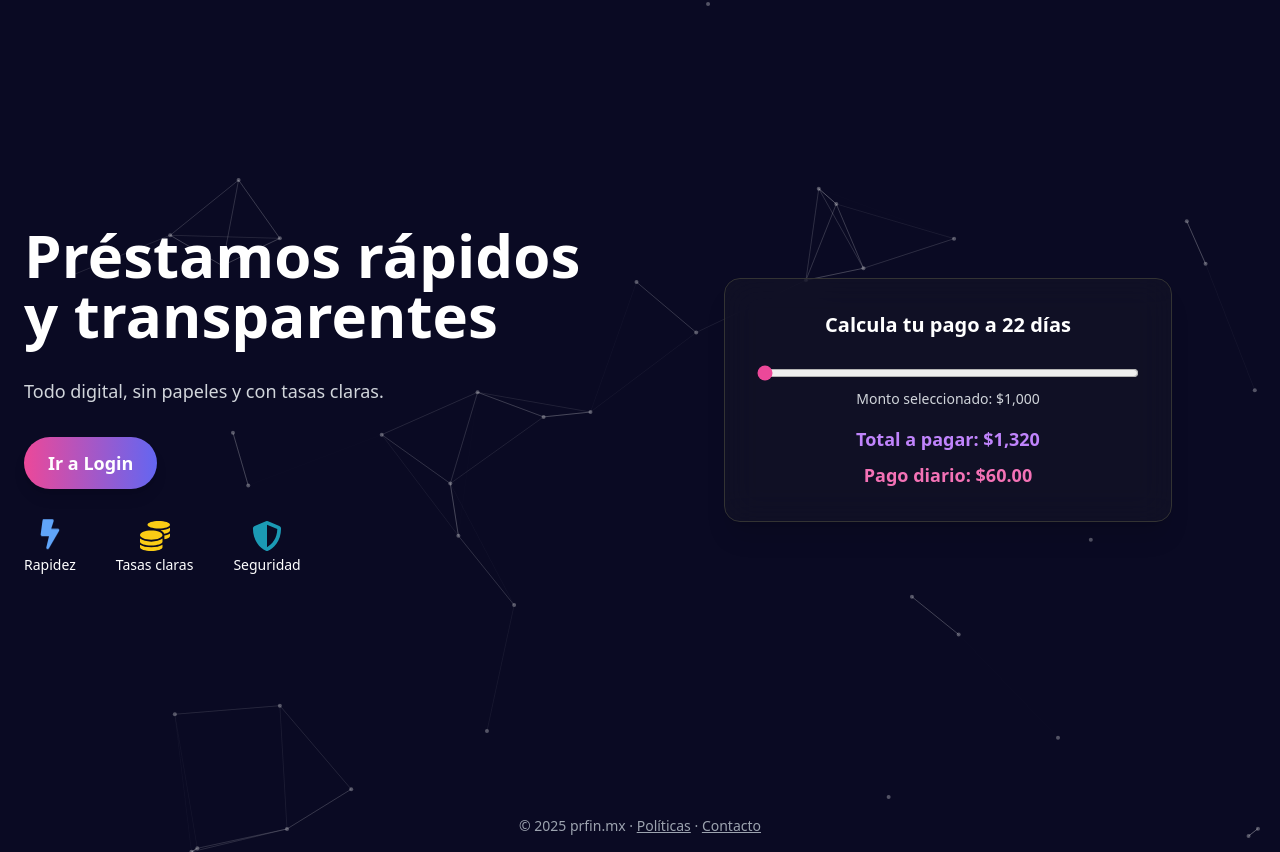
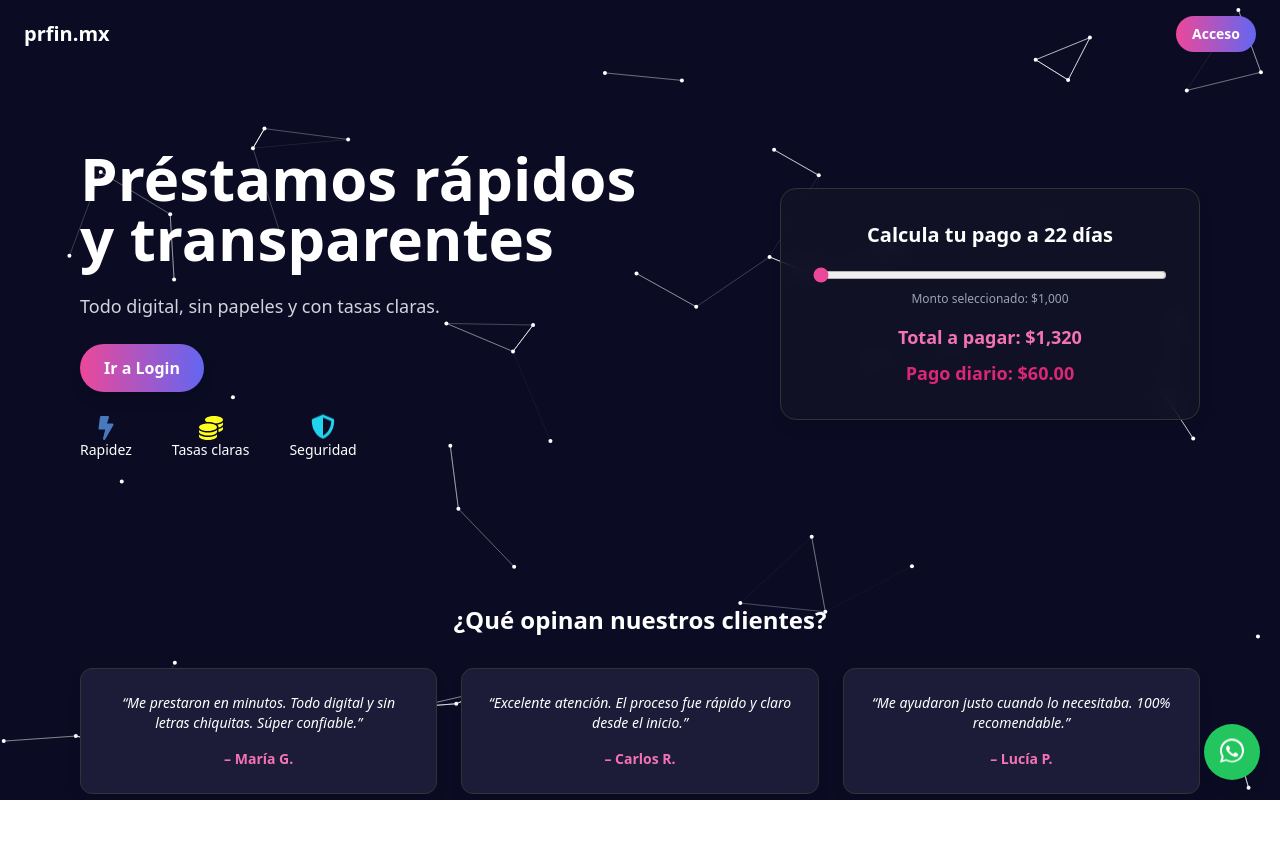
Before and after one commit to Nath1x/prfin-app, a React (Vite) app in the folder frontend/: page / in a window 1280 px wide. After the commit the page ends 800 px from the top, so only its background shows below. Built offline with nearby package versions, Linux system fonts and the light colour scheme.

Commit message:
💎 Mejora visual: Testimonios + botón WhatsApp + brillo en moneda

```diff
--- a/frontend/src/pages/Landing.jsx
+++ b/frontend/src/pages/Landing.jsx
@@ -2,45 +2,55 @@ import React, { useState, useCallback } from 'react';
 import { Link } from 'react-router-dom';
 import Particles from 'react-tsparticles';
 import { loadSlim } from 'tsparticles-slim';
-import { FaBolt, FaCoins, FaShieldAlt } from 'react-icons/fa';
+import { FaBolt, FaShieldAlt } from 'react-icons/fa';
+import { FaCoins } from 'react-icons/fa6';
 
-function Landing() {
+export default function Landing() {
   const [amount, setAmount] = useState(1000);
-  const interestRate = 0.32;
-  const days = 22;
+  const totalToPay = amount + amount * 0.32;
+  const dailyPayment = totalToPay / 22;
 
-  const totalToPay = amount + amount * interestRate;
-  const dailyPayment = totalToPay / days;
-
-  const particlesInit = useCallback(async engine => {
+  const particlesInit = useCallback(async (engine) => {
     await loadSlim(engine);
   }, []);
 
+  const particlesOptions = {
+    fullScreen: { enable: false },
+    background: { color: '#0b0b24' },
+    particles: {
+      number: { value: 60 },
+      color: { value: '#ffffff' },
+      links: { enable: true, color: '#ffffff', distance: 100 },
+      move: { enable: true, speed: 1 },
+      size: { value: 2 },
+    },
+  };
+
   return (
-    <div className="relative min-h-screen bg-gradient-to-br from-[#0a0a23] to-[#0f0f33] text-white overflow-hidden">
-      {/* Fondo de partículas */}
+    <div className="min-h-screen bg-[#0b0b24] text-white relative overflow-hidden">
+      {/* Partículas animadas */}
       <Particles
         className="absolute inset-0 z-0"
         init={particlesInit}
-        options={{
-          background: { color: '#0a0a23' },
-          fullScreen: { enable: false },
-          particles: {
-            number: { value: 40 },
-            size: { value: 2 },
-            move: { enable: true, speed: 1 },
-            opacity: { value: 0.3 },
-            color: { value: '#ffffff' },
-            links: { enable: true, color: '#ffffff', distance: 150, opacity: 0.2 }
-          }
-        }}
+        options={particlesOptions}
       />
 
-      {/* Contenido */}
-      <div className="relative z-10 flex flex-col items-center justify-center md:flex-row min-h-screen px-6 py-12">
+      {/* Encabezado */}
+      <div className="flex justify-between items-center px-6 py-4 relative z-10">
+        <div className="text-white font-bold text-xl">prfin.mx</div>
+        <Link
+          to="/login"
+          className="bg-gradient-to-r from-pink-500 to-indigo-500 px-4 py-2 rounded-full font-semibold text-sm hover:scale-105 transition"
+        >
+          Acceso
+        </Link>
+      </div>
+
+      {/* Contenido principal */}
+      <div className="flex flex-col md:flex-row items-center justify-between px-6 md:px-20 py-12 md:py-20 relative z-10">
         {/* Columna izquierda */}
-        <div className="md:w-1/2 text-center md:text-left space-y-8">
-          <h1 className="text-5xl md:text-6xl font-extrabold leading-tight">
+        <div className="md:w-1/2 space-y-6 text-center md:text-left">
+          <h1 className="text-4xl md:text-6xl font-extrabold leading-tight">
             Préstamos rápidos <br /> y transparentes
           </h1>
           <p className="text-lg text-gray-300">
@@ -48,34 +58,51 @@ function Landing() {
           </p>
           <Link
             to="/login"
-            className="inline-block bg-gradient-to-r from-pink-500 to-indigo-500 text-white px-6 py-3 rounded-full font-semibold text-lg shadow-lg transition hover:scale-105"
+            className="inline-block mt-4 bg-gradient-to-r from-pink-500 to-indigo-500 text-white px-6 py-3 rounded-full font-semibold shadow-lg hover:scale-105 transition"
           >
             Ir a Login
           </Link>
 
           {/* Íconos */}
-          <div className="mt-10 flex justify-center md:justify-start space-x-10 text-center text-sm">
+          <div className="flex justify-center md:justify-start gap-10 mt-8 text-sm">
             <div className="flex flex-col items-center">
-              <FaBolt className="text-blue-400 text-3xl animate-bounce" />
-              <span className="mt-1">Rapidez</span>
+              <FaBolt className="text-2xl text-blue-400 animate-pulse" />
+              <span>Rapidez</span>
             </div>
             <div className="flex flex-col items-center">
-              <FaCoins className="text-yellow-400 text-3xl animate-spin-slow" />
-              <span className="mt-1">Tasas claras</span>
+              <div className="relative">
+                <FaCoins
+                  className="text-2xl text-yellow-400"
+                  style={{
+                    animation: 'shine 2s infinite',
+                    filter: 'brightness(1)',
+                  }}
+                />
+                <style>
+                  {`
+                    @keyframes shine {
+                      0% { filter: brightness(1); }
+                      50% { filter: brightness(2.5); }
+                      100% { filter: brightness(1); }
+                    }
+                  `}
+                </style>
+              </div>
+              <span>Tasas claras</span>
             </div>
             <div className="flex flex-col items-center">
-              <FaShieldAlt className="text-cyan-400 text-3xl animate-pulse" />
-              <span className="mt-1">Seguridad</span>
+              <FaShieldAlt className="text-2xl text-cyan-400 animate-bounce" />
+              <span>Seguridad</span>
             </div>
           </div>
         </div>
 
-        {/* Columna derecha (calculadora) */}
-        <div className="md:w-1/2 mt-12 md:mt-0 flex justify-center">
-          <div className="bg-[#141427]/60 backdrop-blur-lg rounded-2xl shadow-xl p-8 w-full max-w-md border border-[#333]">
-            <h2 className="text-xl font-semibold text-center mb-6">
+        {/* Calculadora */}
+        <div className="w-full md:w-[420px] mt-12 md:mt-0 bg-[#141427]/70 backdrop-blur-md p-8 rounded-2xl shadow-lg border border-[#333]">
+          <h2 className="text-xl font-semibold mb-4 text-center">
             Calcula tu pago a 22 días
           </h2>
+
           <input
             type="range"
             min="1000"
@@ -85,28 +112,67 @@ function Landing() {
             onChange={(e) => setAmount(Number(e.target.value))}
             className="w-full accent-pink-500 mb-2"
           />
-            <p className="text-sm text-center text-gray-300 mb-4">
+
+          <div className="text-xs text-gray-400 mb-4 text-center">
             Monto seleccionado: ${amount.toLocaleString()}
-            </p>
+          </div>
+
           <div className="text-center space-y-2">
-              <p className="text-lg text-purple-400 font-bold">
+            <p className="text-lg text-pink-400 font-bold">
               Total a pagar: ${totalToPay.toLocaleString()}
             </p>
-              <p className="text-lg text-pink-400 font-bold">
+            <p className="text-lg text-pink-600 font-bold">
               Pago diario: ${dailyPayment.toFixed(2)}
             </p>
           </div>
         </div>
       </div>
+
+      {/* Testimonios */}
+      <div className="mt-16 px-4 md:px-20 text-center z-10 relative">
+        <h3 className="text-2xl font-bold mb-8 text-white">¿Qué opinan nuestros clientes?</h3>
+        <div className="grid md:grid-cols-3 gap-6">
+          {[
+            {
+              nombre: 'María G.',
+              texto: 'Me prestaron en minutos. Todo digital y sin letras chiquitas. Súper confiable.',
+            },
+            {
+              nombre: 'Carlos R.',
+              texto: 'Excelente atención. El proceso fue rápido y claro desde el inicio.',
+            },
+            {
+              nombre: 'Lucía P.',
+              texto: 'Me ayudaron justo cuando lo necesitaba. 100% recomendable.',
+            },
+          ].map((testimonio, idx) => (
+            <div
+              key={idx}
+              className="bg-[#1c1c38] text-white rounded-xl p-6 border border-[#333] shadow-lg hover:scale-105 transition"
+            >
+              <p className="text-sm italic mb-4">“{testimonio.texto}”</p>
+              <p className="text-sm font-bold text-pink-400">– {testimonio.nombre}</p>
+            </div>
+          ))}
+        </div>
       </div>
 
-      {/* Footer */}
-      <footer className="text-center text-sm text-gray-400 py-4 relative z-10">
-        © 2025 prfin.mx · <span className="underline cursor-pointer">Políticas</span> ·{' '}
-        <span className="underline cursor-pointer">Contacto</span>
-      </footer>
+      {/* Botón flotante WhatsApp */}
+      <a
+        href="https://wa.me/527822173753?text=Hola,%20me%20interesa%20saber%20más%20sobre%20los%20préstamos."
+        target="_blank"
+        rel="noopener noreferrer"
+        className="fixed bottom-5 right-5 z-50 bg-green-500 hover:bg-green-600 p-4 rounded-full shadow-lg transition duration-300"
+      >
+        <svg
+          xmlns="http://www.w3.org/2000/svg"
+          fill="white"
+          viewBox="0 0 24 24"
+          className="w-6 h-6 animate-bounce"
+        >
+          <path d="M20.52 3.48A11.85 11.85 0 0 0 12 0C5.37 0 .01 5.37.01 12c0 2.12.55 4.21 1.6 6.05L0 24l6.24-1.64a11.94 11.94 0 0 0 5.76 1.47h.01c6.63 0 12-5.37 12-12 0-3.2-1.25-6.22-3.49-8.49ZM12 22.13c-1.81 0-3.58-.48-5.14-1.39l-.37-.22-3.7.98.99-3.6-.24-.38A9.95 9.95 0 0 1 2.01 12C2.01 6.49 6.49 2 12 2a9.93 9.93 0 0 1 7.07 2.93A9.93 9.93 0 0 1 22 12c0 5.51-4.49 10.13-10 10.13Zm5.32-7.4c-.29-.15-1.7-.84-1.97-.94-.27-.1-.46-.15-.65.15s-.75.94-.92 1.13c-.17.2-.34.22-.63.07-.29-.15-1.23-.46-2.34-1.47-.86-.76-1.44-1.7-1.61-1.99-.17-.29-.02-.44.13-.59.14-.14.29-.34.44-.51.15-.17.2-.29.3-.48.1-.2.05-.37-.02-.52-.07-.15-.65-1.56-.9-2.13-.24-.58-.49-.5-.65-.51h-.55c-.2 0-.52.07-.79.37-.27.29-1.04 1.02-1.04 2.48s1.07 2.88 1.22 3.08c.15.2 2.1 3.21 5.1 4.5.71.3 1.27.48 1.7.62.72.23 1.37.2 1.88.12.57-.09 1.7-.7 1.94-1.37.24-.68.24-1.27.17-1.37-.07-.1-.27-.17-.55-.3Z" />
+        </svg>
+      </a>
     </div>
   );
 }
-
-export default Landing;
```
Lines whose indentation alone changed are shown as unchanged.
